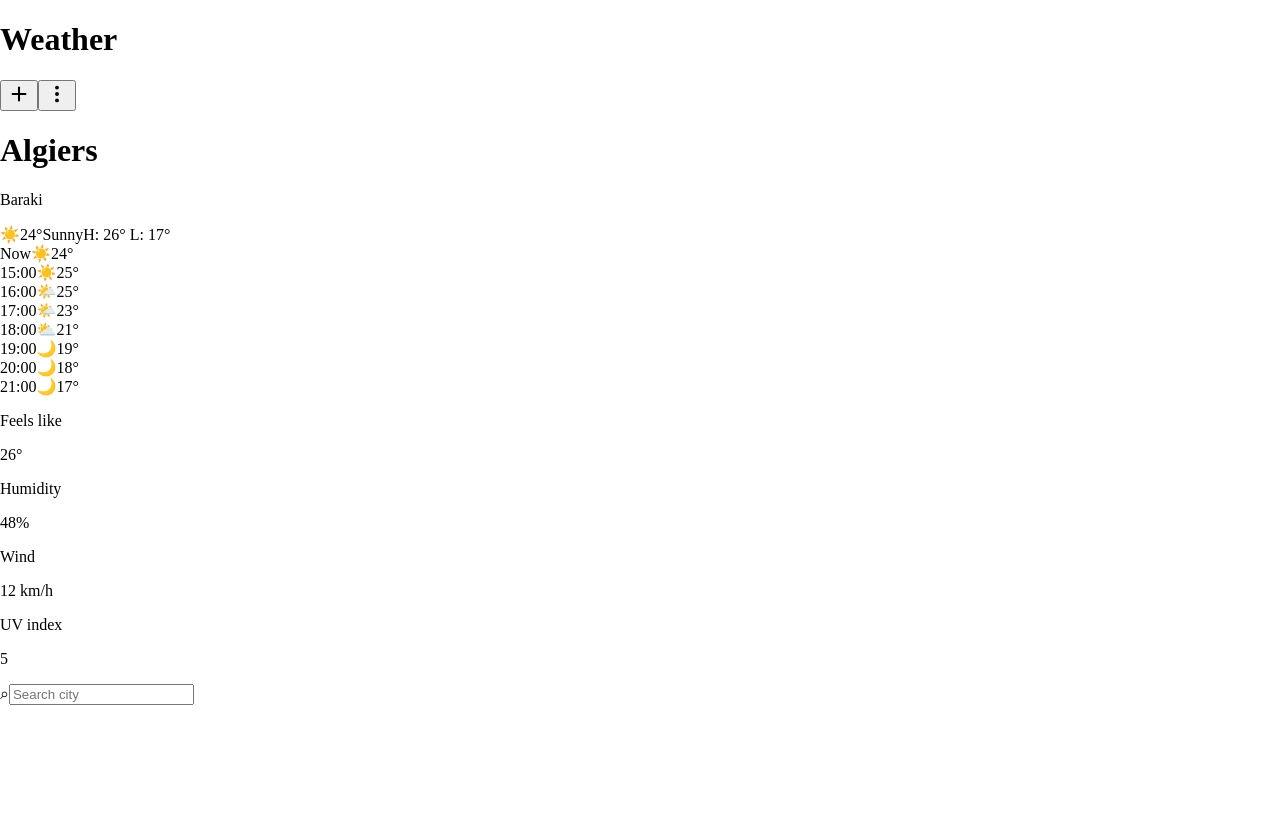
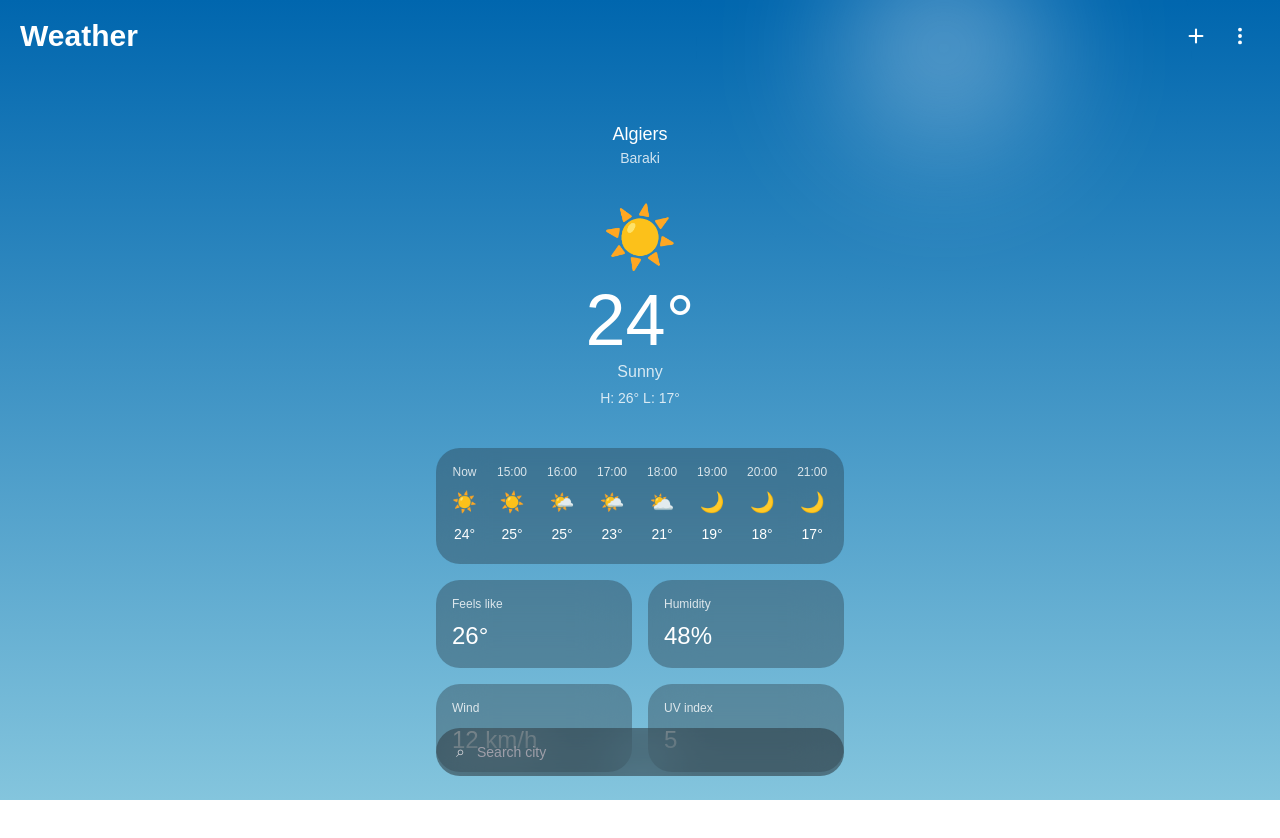
Before and after one commit to TheVamoraProject/VamoraWeather, a Next.js app in the folder web/: page / in a window 1280 px wide. Shown: the top 838 px of the page. Built offline with nearby package versions, Linux system fonts and the light colour scheme.

Commit message:
Add files via upload

```diff
--- a/web/app/globals.css
+++ b/web/app/globals.css
@@ -1,11 +1,34 @@
-html,
-body {
-  margin: 0;
-  padding: 0;
-  width: 100%;
-  height: 100%;
+@import "tailwindcss";
+
+:root {
+  --background: #ffffff;
+  --foreground: #171717;
+}
+.glass {
+  background: rgba(255, 255, 255, 0.1);
+  backdrop-filter: blur(100px);
+  -webkit-backdrop-filter: blur(100px);
+  border: 0px solid rgba(255, 255, 255, 0.2);
+}
+@theme inline {
+  --color-background: var(--background);
+  --color-foreground: var(--foreground);
+  --font-sans: var(--font-geist-sans);
+  --font-mono: var(--font-geist-mono);
 }
 
-* {
-  box-sizing: border-box;
+@media (prefers-color-scheme: dark) {
+  :root {
+    --background: #0a0a0a;
+    --foreground: #ededed;
+  }
 }
+
+body {
+  background: var(--background);
+  color: var(--foreground);
+  font-family: Arial, Helvetica, sans-serif;
+}
+html {
+  scroll-behavior: smooth;
+}
--- a/web/app/layout.tsx
+++ b/web/app/layout.tsx
@@ -1,9 +1,20 @@
+import type { Metadata } from "next";
+import { Geist, Geist_Mono } from "next/font/google";
 import "./globals.css";
-import type { Metadata } from "next";
+
+const geistSans = Geist({
+  variable: "--font-geist-sans",
+  subsets: ["latin"],
+});
+
+const geistMono = Geist_Mono({
+  variable: "--font-geist-mono",
+  subsets: ["latin"],
+});
 
 export const metadata: Metadata = {
-  title: "Vamora Weather",
-  description: "Weather forecasts powered by Vamora",
+  title: "Vamora",
+  description: "Making tech fun lol",
 };
 
 export default function RootLayout({
@@ -13,7 +24,11 @@ export default function RootLayout({
 }>) {
   return (
     <html lang="en">
-      <body>{children}</body>
+      <body
+        className={`${geistSans.variable} ${geistMono.variable} antialiased`}
+      >
+        {children}
+      </body>
     </html>
   );
 }
```
